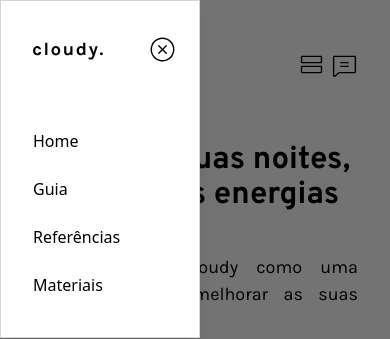
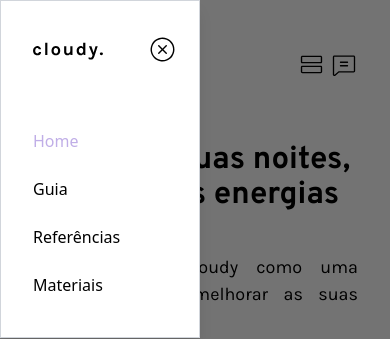
Before and after one commit to yasminvsilva/cloudy, a React (Vite) app: page / in a window 390 px wide. Both pictures are taken after a click on the picture 311 px from the left and 64 px from the top of the page. Shown: the top 339 px of the page. Built offline with nearby package versions, Linux system fonts and the light colour scheme.

Commit message:
email e hover mobile

```diff
--- a/src/pages/Header.jsx
+++ b/src/pages/Header.jsx
@@ -81,12 +81,14 @@ export default function Header() {
       </div>
 
       <div className='hidden md:flex'>
+        <a href="mailto:contate.allways@gmail.com">
           <button className='
           lg:w-[170px]
           md:text-[14px] md:w-[145px] md:h-[32px]
           font-karla border-2 border-roxo-claro rounded-[15px] text-roxo-claro hover:bg-roxo-claro hover:text-white hover:border-roxo-claro transition-colors duration-300 ease-in-out'>
             Entre em contato
           </button>
+        </a>
       </div>
 
       {/* header mobile */}
@@ -97,6 +99,7 @@ export default function Header() {
           alt=""
           onClick={toggleHeader}
         />
+        <a href="mailto:contate.allways@gmail.com">
           <img
           className="hover:cursor-pointer transition-transform duration-300 ease-in-out"
           src={isHovered ? iconeContatoHover : iconeContato}
@@ -104,6 +107,8 @@ export default function Header() {
           onMouseEnter={() => setIsHovered(true)}
           onMouseLeave={() => setIsHovered(false)}
           />
+        </a>
+
       </div>
 
       {/* menu mobile */}
@@ -134,10 +139,14 @@ export default function Header() {
                 </div>
                 <nav>
                   <ul className="mb-6 flex flex-col ml-4 gap-6">
-                    <li><button onClick={() => navegacao('/')}>Home</button></li>
-                    <li><button onClick={() => navegacao('/guia')}>Guia</button></li>
-                    <li><button onClick={() => navegacao('/referencias')}>Referências</button></li>
-                    <li><button onClick={() => navegacao('/materiais')}>Materiais</button></li>
+                    <li><button onClick={() => navegacao('/')}
+                    className={`${location.pathname === '/' ? 'text-roxo-claro' : 'hover:text-roxo-claro'}`}>Home</button></li>
+                    <li><button onClick={() => navegacao('/guia')}
+                    className={`${location.pathname === '/guia' ? 'text-roxo-claro' : 'hover:text-roxo-claro'}`}>Guia</button></li>
+                    <li><button onClick={() => navegacao('/referencias')}
+                    className={`${location.pathname === '/referencias' ? 'text-roxo-claro' : 'hover:text-roxo-claro'}`}>Referências</button></li>
+                    <li><button onClick={() => navegacao('/materiais')}
+                    className={`${location.pathname === '/materiais' ? 'text-roxo-claro' : 'hover:text-roxo-claro'}`}>Materiais</button></li>
                   </ul>
                 </nav>
               </motion.div>
```
Lines whose indentation alone changed are shown as unchanged.
